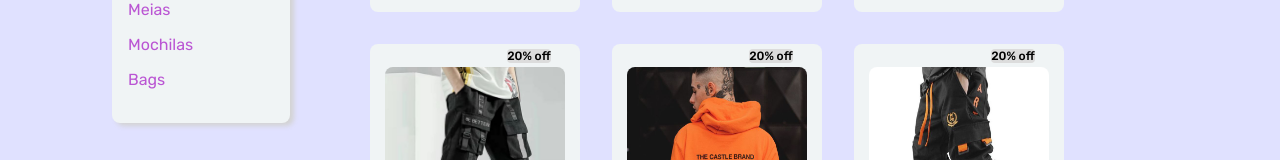
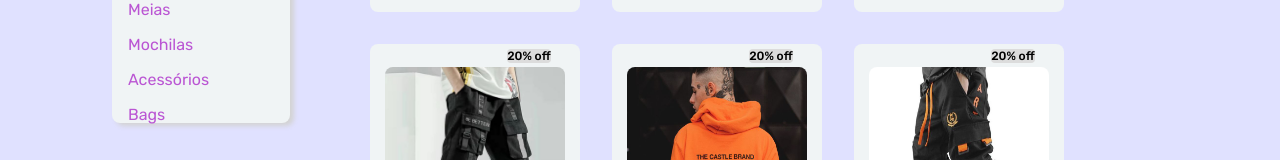
Before and after one commit to gustavocarvalho-ra/NextJs-Loja_Roupas, a Next.js app: page /pages/all in a window 1280 px wide. Shown: the part 577-737 px from the top of the page. Built offline with nearby package versions, Linux system fonts and the light colour scheme; a web font is replaced by a local one.

Commit message:
add Link of menu

```diff
--- a/app/components/Menu/index.tsx
+++ b/app/components/Menu/index.tsx
@@ -16,6 +16,7 @@ export default function Menu() {
         <Link href={"../pages/bones"}>Bonés e Buckets</Link>
         <Link href={"../pages/meias"}>Meias</Link>
         <Link href={"../pages/mochilas"}>Mochilas</Link>
+        <Link href={"../pages/ace"}>Acessórios</Link>
         <Link href={"../pages/bags"}>Bags</Link>
       </div>
     </Mn>
```
